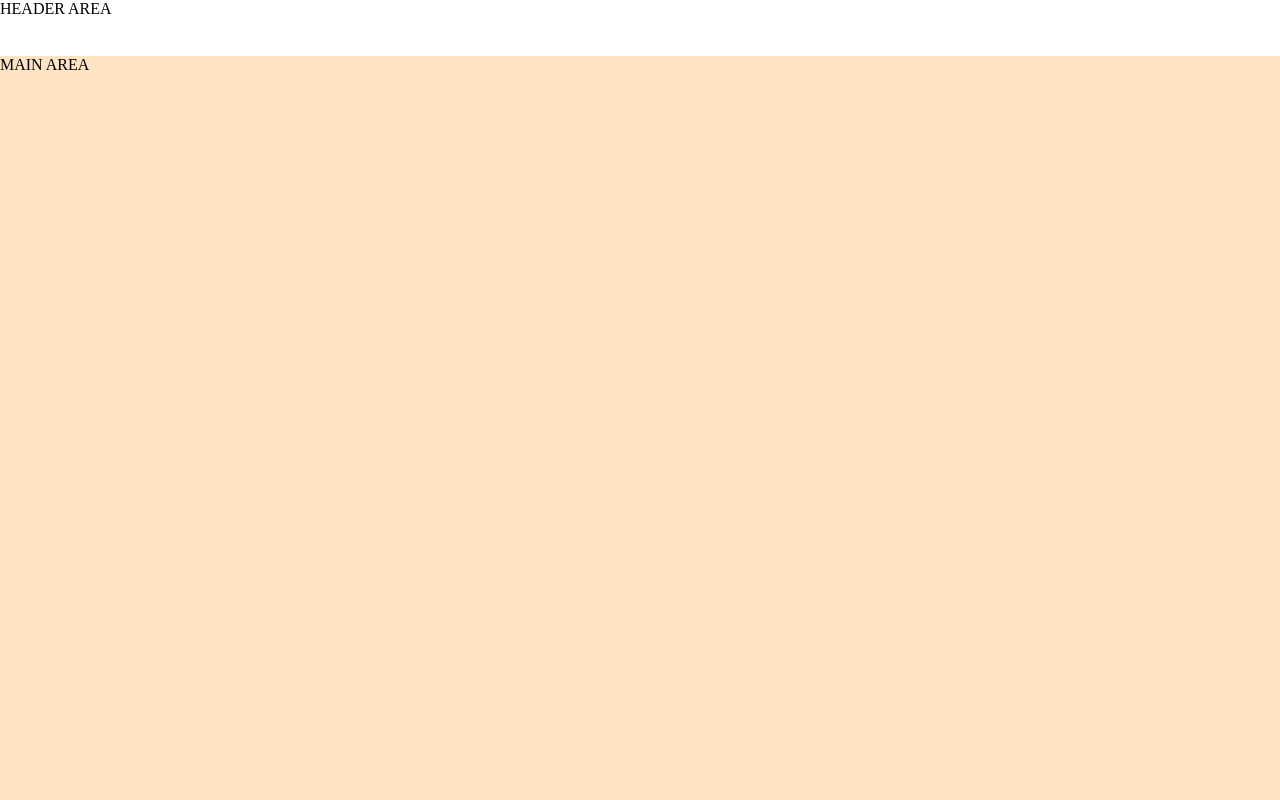
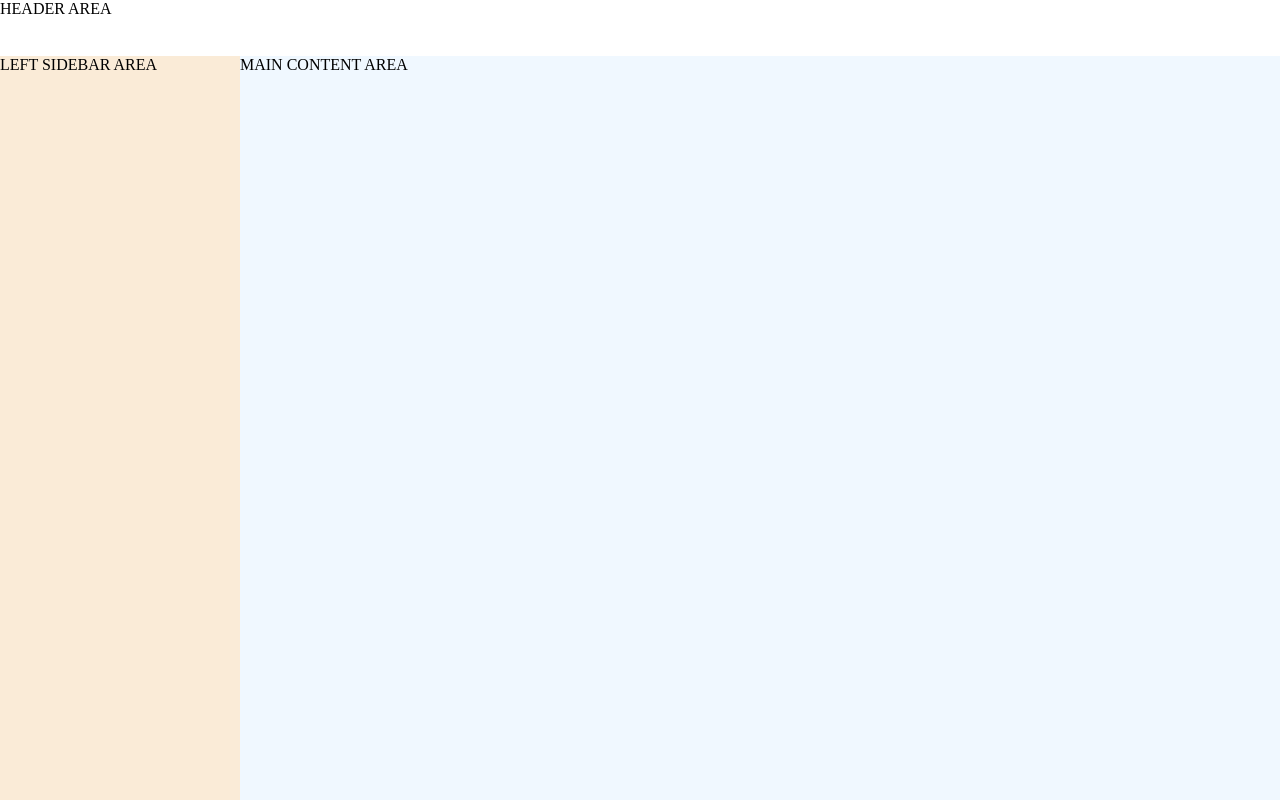
Before and after one commit to Gennady77/myuotube, a website: page index.html in a window 1280 px wide. Shown: the top 800 px of the page. Drawn offline with nearby package versions, Linux system fonts and the light colour scheme; files that its build step writes are made by us from their sources.

Commit message:
[video_stream] main horizontal layout

```diff
--- a/index.html
+++ b/index.html
@@ -9,7 +9,12 @@
 <body>
     <div class="header">HEADER AREA</div>
 
-    <div class="main">MAIN AREA</div>
+    <div class="main">
+        <div class="left-sidebar">
+            <div class="left-sidebar__inner">LEFT SIDEBAR AREA</div>
+        </div>
+        <div class="main__content">MAIN CONTENT AREA</div>
+    </div>
 
     <script type="module" src="main.js"></script>
 </body>
--- a/index.scss
+++ b/index.scss
@@ -19,6 +19,25 @@ body {
 
 .main {
   margin-top: var(--app-header-height);
-  height: 3000px;
-  background-color: bisque;
+  margin-left: var(--app-left-sidebar-width);
+
+  &__content {
+    height: 3000px;
+    background-color: aliceblue;
+  }
 }
+
+.left-sidebar {
+  width: 240px;
+  position: fixed;
+  top: 0;
+  bottom: 0;
+  left: 0;
+  background-color: antiquewhite;
+  margin-top: var(--app-header-height);
+  overflow: auto;
+
+  &__inner {
+    height: 2000px;
+  }
+}
--- a/styles/variables.scss
+++ b/styles/variables.scss
@@ -1,3 +1,4 @@
 :root {
   --app-header-height: 56px;
+  --app-left-sidebar-width: 240px;
 }
```
